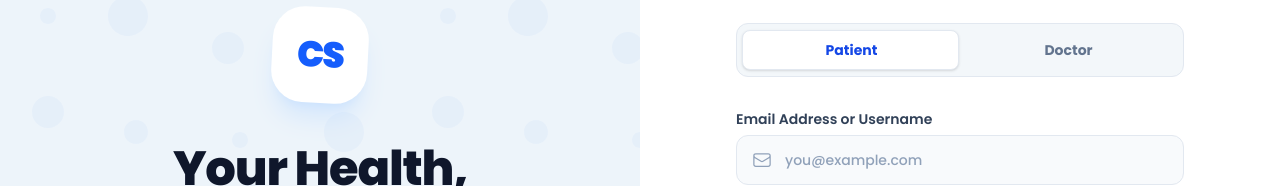
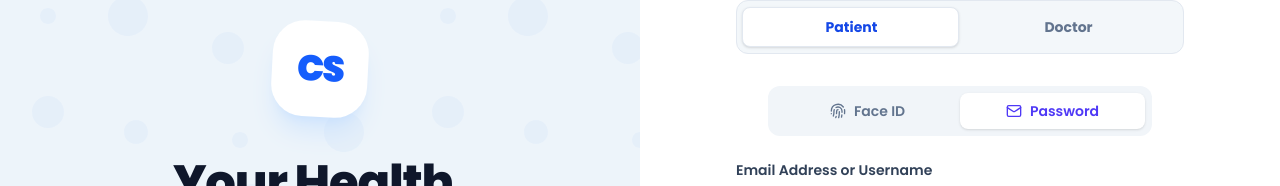
Before and after one commit to GehanLiyanage2002/CareSyncFrontend, a React (Vite) app: page /login in a window 1280 px wide. Shown: the part 216-402 px from the top of the page. Built offline with nearby package versions, Linux system fonts and the light colour scheme; no server answers.

Commit message:
feat: implement login page with role-based navigation and biometric authentication support

```diff
--- a/src/pages/Login.jsx
+++ b/src/pages/Login.jsx
@@ -193,8 +193,8 @@ const Login = () => {
             </div>
           )}
 
-          {/* Toggle Login Method for Doctors */}
-          {loginRole === 'Doctor' && (
+          {/* Toggle Login Method for Doctors & Patients */}
+          {(loginRole === 'Doctor' || loginRole === 'Patient') && (
             <div className="flex justify-center mb-6 bg-slate-100 dark:bg-gray-700/60 p-1.5 rounded-xl w-full max-w-sm mx-auto border border-transparent dark:border-gray-600/40">
               <button
                 type="button"
```
